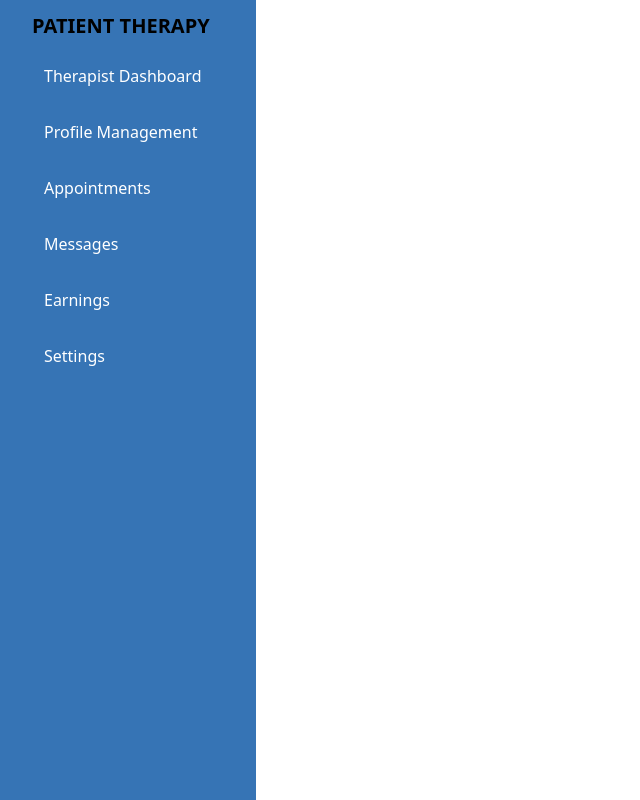
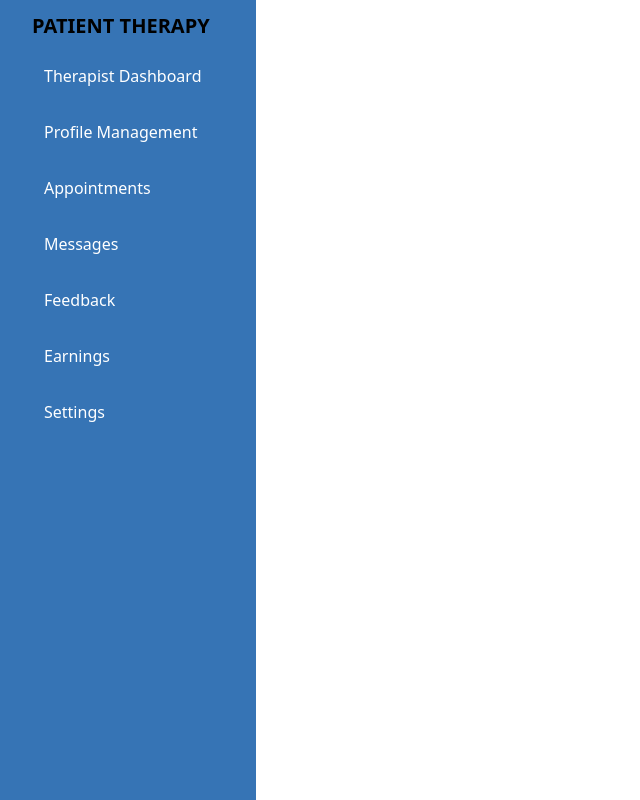
Before and after one commit to nyamweyakemunto/Therapy-Project, a React (Vite) app: page / in a window 1280 px wide. Shown: the whole page, without its empty margins (0-640 px from the left). Built offline with nearby package versions, Linux system fonts and the light colour scheme.

Commit message:
therapist feedback

```diff
--- a/src/App.jsx
+++ b/src/App.jsx
@@ -21,6 +21,7 @@ import TherapistAppointments from './components/pages/therapists/TherapistAppoin
 import TherapistMessages from './components/pages/therapists/TherapistMessages';
 import TherapistEarnings from './components/pages/therapists/TherapistEarnings';
 import TherapistSettings from './components/pages/therapists/TherapistSettings';
+import TherapistFeedback from './components/pages/therapists/TherapistFeedback';
 
 const user = { role: 'therapist' };
 
@@ -52,6 +53,7 @@ function App() {
             <Route path="/messages" element={<TherapistMessages />} />
             <Route path="/earnings" element={<TherapistEarnings />} />
             <Route path="/settings" element={<TherapistSettings />} />
+            <Route path="/feedback" element={<TherapistFeedback />} />
           </>
         )}
 
--- a/src/components/TherapistSideBar.jsx
+++ b/src/components/TherapistSideBar.jsx
@@ -18,6 +18,9 @@ const SideBar = ({children}) => {
         <Link to="/messages" className="py-2 px-3 hover:bg-blue-700 rounded transition">
           Messages
         </Link>
+        <Link to ="/feedback" className="py-2 px-3 hover:bg-blue-700 rounded transition">
+          Feedback
+        </Link>
         <Link to="/earnings" className="py-2 px-3 hover:bg-blue-700 rounded transition">
           Earnings
         </Link>
--- /dev/null
+++ b/src/components/pages/therapists/TherapistFeedback.jsx
@@ -0,0 +1,11 @@
+import React from 'react'
+import Sidebar from '../../TherapistSideBar'
+const TherapistFeedback = () => {
+  return (
+    <Sidebar>
+
+    </Sidebar>
+)
+}
+
+export default TherapistFeedback
```
